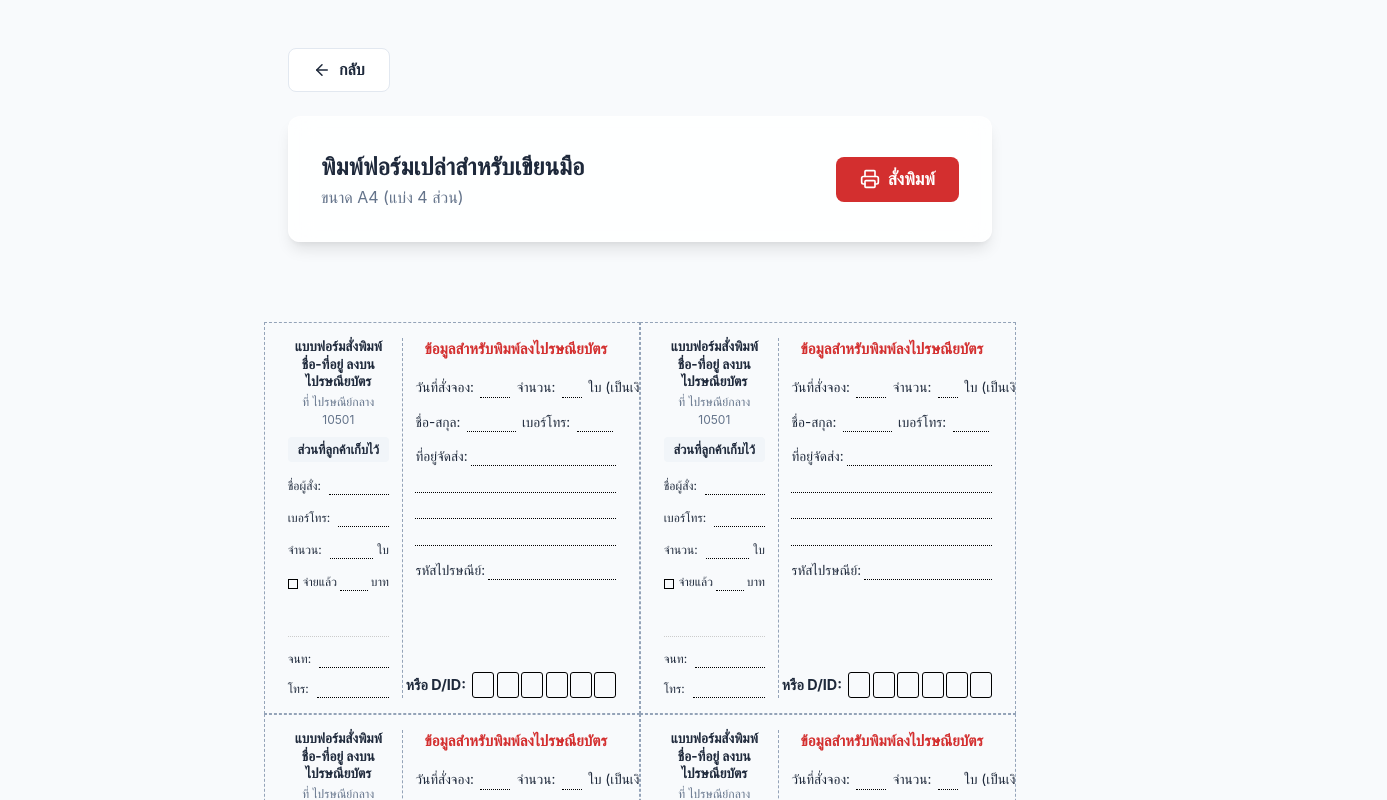
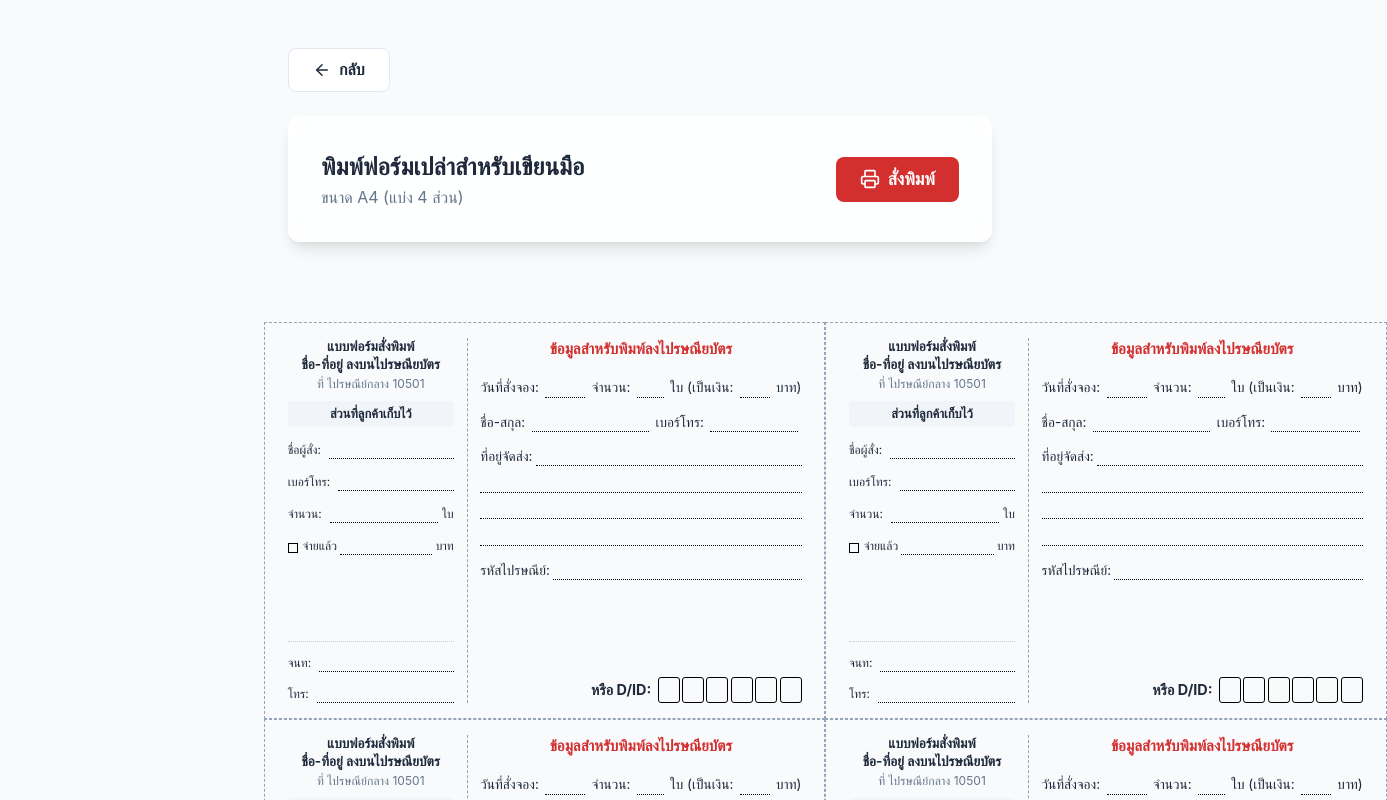
Before and after one commit to DreamerAEKer/PC, a React (Vite) app: page /#/print-blank-forms in a window 1280 px wide. Shown: the top 800 px of the page, 1387 px wide, since content can reach past the window. Built offline with nearby package versions, Linux system fonts and the light colour scheme.

Commit message:
Update PrintBlankForms.jsx

```diff
--- a/src/pages/PrintBlankForms.jsx
+++ b/src/pages/PrintBlankForms.jsx
@@ -97,7 +97,7 @@ export default function PrintBlankForms() {
         </div>
       </div>
 
-      <div className="print-container" style={{ width: '100%', height: '98vh', display: 'grid', gridTemplateColumns: '1fr 1fr', gridTemplateRows: '1fr 1fr', margin: 0, padding: 0, boxSizing: 'border-box' }}>
+      <div className="print-container" style={{ width: '29.7cm', height: '21cm', display: 'grid', gridTemplateColumns: '1fr 1fr', gridTemplateRows: '1fr 1fr', margin: '0 auto', padding: 0, boxSizing: 'border-box', overflow: 'hidden' }}>
         {[1, 2, 3, 4].map((item) => (
           <div key={item} className="blank-form" style={{ display: 'flex', flexDirection: 'row', padding: '0.4cm 0.6cm', border: '1px dashed #94a3b8', boxSizing: 'border-box', overflow: 'hidden' }}>
 
```
